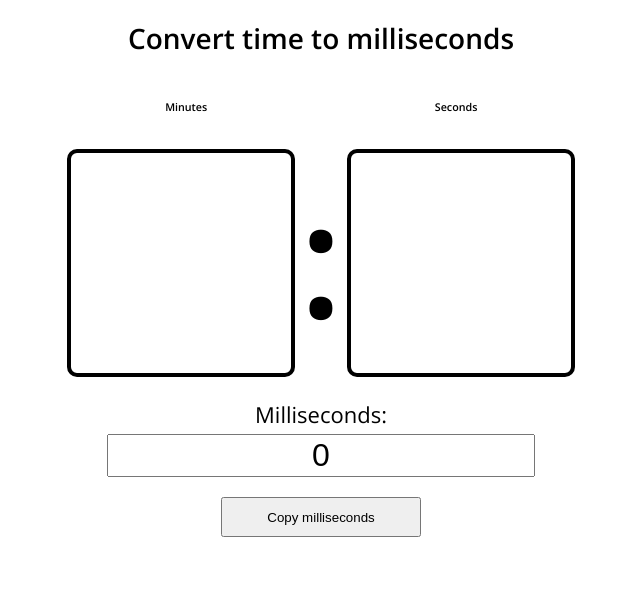
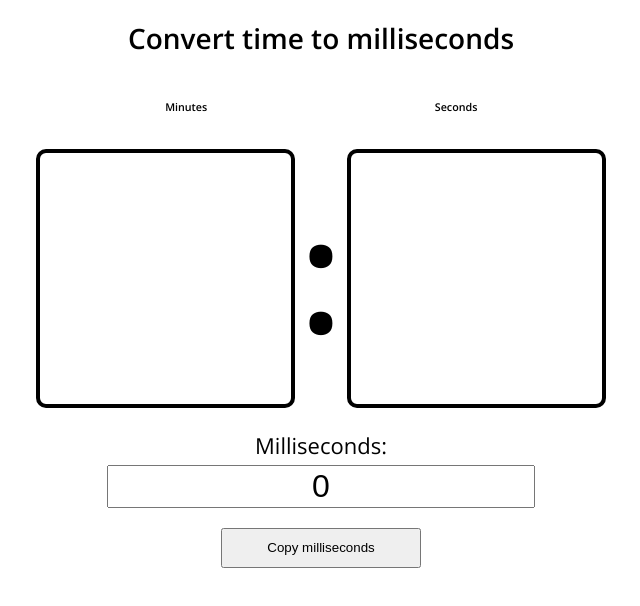
Before and after one commit to kemken077/time-to-milliseconds-converter, a website: page public/index.html in a window 1280 px wide. Shown: the whole page, without its empty margins (319-959 px from the left). Drawn offline with nearby package versions, Linux system fonts and the light colour scheme.

Commit message:
Final padding adjustment to min and sec inputs

```diff
--- a/public/css/app.css
+++ b/public/css/app.css
@@ -39,20 +39,13 @@ h1 {
   height: 200px;
   border: 4px solid black;
   border-radius: 10px;
-  padding: 10px;
+  padding: 2%;
   margin: 10px 0 0 0;
 }
 
 .inputWrapper input,
 .colon {
   font-size: 160px;
-}
-
-input#minutes {
-  padding-right: 10px;
-}
-input#seconds {
-  padding-left: 10px;
 }
 
 .millisecondsWrapper {
```
